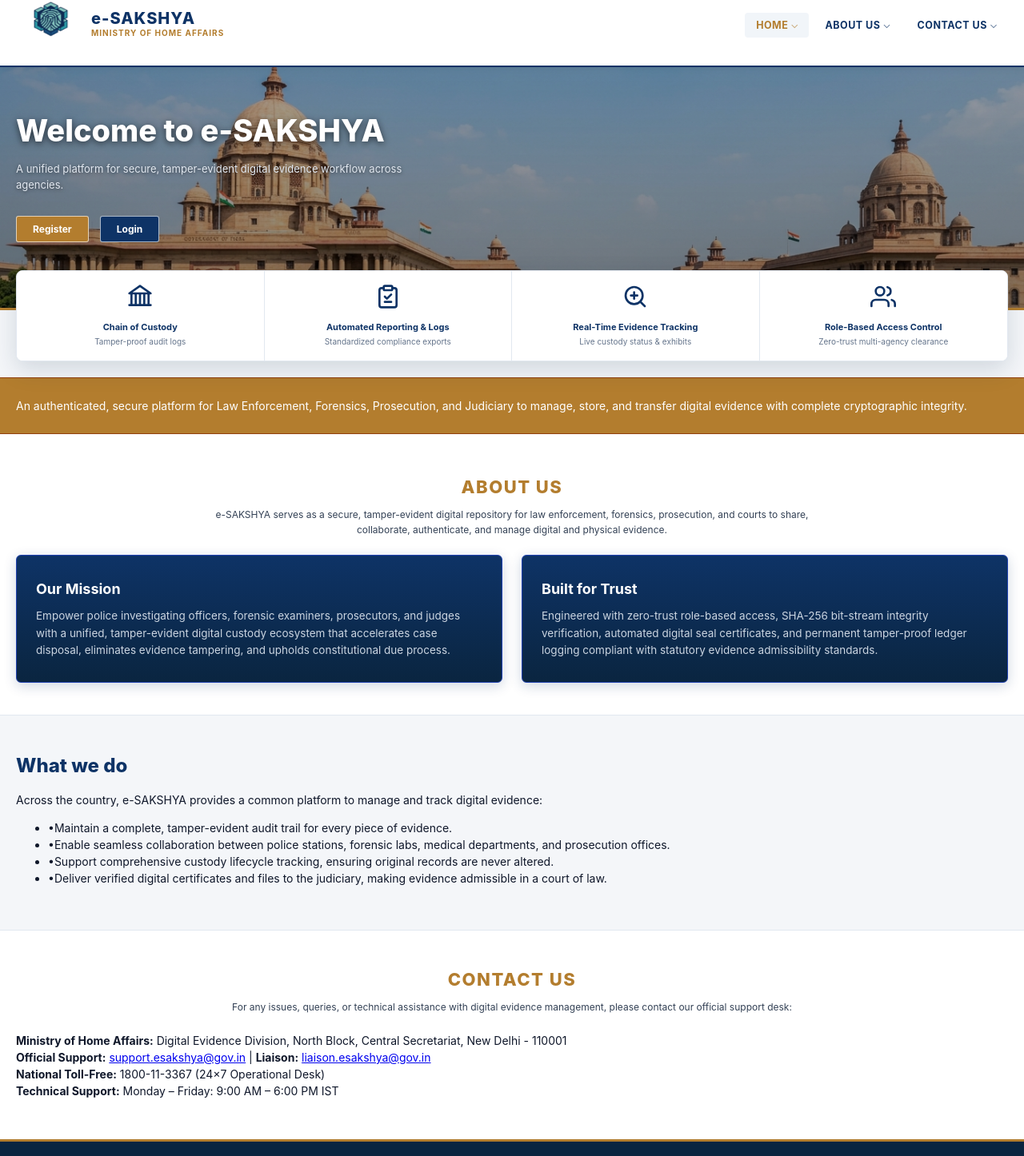
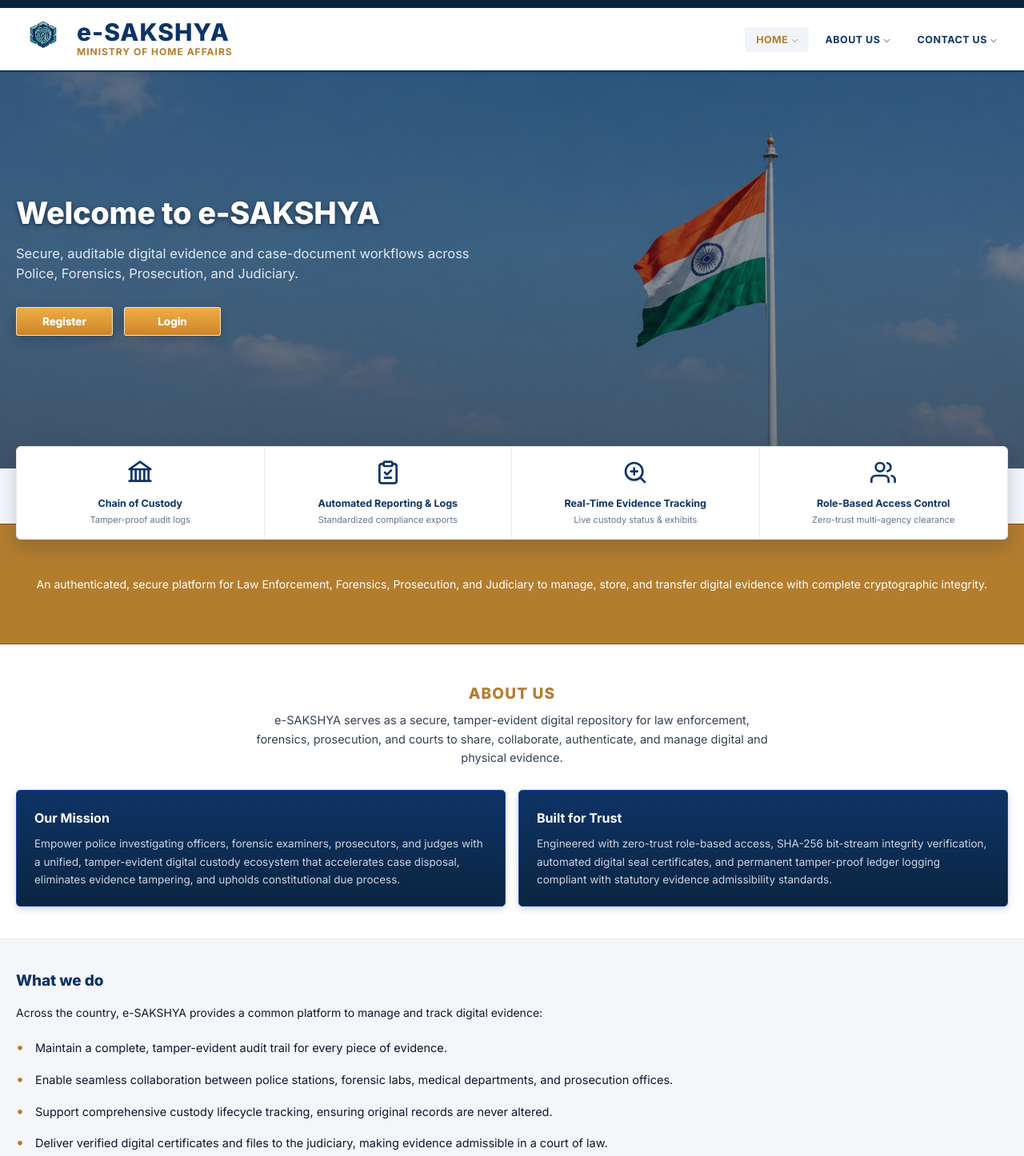
Before and after one commit to AayushiAggarwal-7/CICADA-frontend, a React (Vite) app: page / in a window 1280 px wide. Shown: the part 20-1466 px from the top of the page at 80% size. Built offline with nearby package versions, Linux system fonts and the light colour scheme.

Commit message:
refine landing page and shared styles

```diff
--- a/src/components/ContactSection.jsx
+++ b/src/components/ContactSection.jsx
@@ -11,22 +11,19 @@
         <div className="section-header-block">
           <h2 className="section-heading-ochre">CONTACT US</h2>
           <p className="section-lead-paragraph">
-            For any issues, queries, or technical assistance with digital evidence management, please contact our official support desk:
+            For queries, feedback, or technical support regarding e-SAKSHYA, reach out to the project team:
           </p>
         </div>
 
         <div className="contact-details-list-block">
           <div className="contact-line-item">
-            <strong>Ministry of Home Affairs:</strong> Digital Evidence Division, North Block, Central Secretariat, New Delhi - 110001
+            <strong>Email:</strong> <a href="mailto:esakshya.co@gmail.com">esakshya.co@gmail.com</a>
           </div>
           <div className="contact-line-item">
-            <strong>Official Support:</strong> <a href="mailto:support.esakshya@gov.in">support.esakshya@gov.in</a> | <strong>Liaison:</strong> <a href="mailto:liaison.esakshya@gov.in">liaison.esakshya@gov.in</a>
+            <strong>Project:</strong> Smart India Hackathon 2026 — Team CICADA
           </div>
           <div className="contact-line-item">
-            <strong>National Toll-Free:</strong> 1800-11-3367 (24×7 Operational Desk)
-          </div>
-          <div className="contact-line-item">
-            <strong>Technical Support:</strong> Monday – Friday: 9:00 AM – 6:00 PM IST
+            <strong>Prototype note:</strong> This is a prototype developed for Smart India Hackathon. For production deployment, this section would be replaced with the responsible ministry's official support channels.
           </div>
         </div>
       </div>
--- a/src/components/HeroSection.jsx
+++ b/src/components/HeroSection.jsx
@@ -1,7 +1,6 @@
 import React from 'react'
 import { useNavigate } from 'react-router-dom'
-import secretariatHeroImg from '../assets/secretariat_hero.jpg'
-
+import secretariatHeroImg from '../assets/tiranga.png'
 /**
  * Hero Section (Exact Figma Page 1 Frame 1)
  * - Central Secretariat architectural background
@@ -17,7 +16,7 @@
       id="hero-section"
       className="hero-architectural-section"
       style={{
-        backgroundImage: `linear-gradient(rgba(0, 0, 0, 0.35), rgba(0, 0, 0, 0.45)), url(${secretariatHeroImg})`,
+        backgroundImage: `linear-gradient(rgba(0, 0, 0, 0.28), rgba(0, 0, 0, 0.36)), url(${secretariatHeroImg})`,
       }}
     >
       <div className="site-container hero-inner-container">
@@ -27,7 +26,7 @@
           </h1>
 
           <p className="hero-sub-text">
-            A unified platform for secure, tamper-evident digital evidence workflow across agencies.
+            Secure, auditable digital evidence and case-document workflows across Police, Forensics, Prosecution, and Judiciary.
           </p>
 
           <div className="hero-cta-buttons-row">
--- a/src/components/Navbar.jsx
+++ b/src/components/Navbar.jsx
@@ -33,7 +33,7 @@
         <div className="site-container nav-flex-wrapper">
           {/* Brand Logo & Authority */}
           <Link to="/" className="brand-logo-group" title="e-SAKSHYA - Home">
-            <NationalEmblem size={82} color="#0f172a" />
+            <NationalEmblem size={64} color="#0f172a" />
             <div className="brand-identity-text">
               <span className="brand-primary-acronym">e-SAKSHYA</span>
               <span className="brand-authority-title">MINISTRY OF HOME AFFAIRS</span>
--- a/src/styles/landing.css
+++ b/src/styles/landing.css
@@ -1,49 +1,112 @@
+/* ==========================================================================
+   Typography setup
+   ========================================================================== */
+@import url('https://fonts.googleapis.com/css2?family=Inter:wght@400;500;600;700;800&display=swap');
+
+:root {
+  --font-base: 'Inter', -apple-system, BlinkMacSystemFont, 'Segoe UI', sans-serif;
+}
+
+body {
+  font-family: var(--font-base);
+  -webkit-font-smoothing: antialiased;
+}
+
+/* === Top navy accent bar === */
+.gov-universal-header::before {
+  content: '';
+  display: block;
+  width: 100%;
+  height: 30px;
+  background: var(--color-navy-dark);
+}
+
+/* ==========================================================================
+   HERO — fixed image framing + darkened overlay + reduced height
+   ========================================================================== */
 .hero-architectural-section {
   position: relative;
-  background-size: cover;
-  background-position: center top;
+  background-size: 130% auto;
+  /* shift focus down onto the buildings instead of empty sky */
+  background-position: center 42%;
   color: #ffffff;
-  padding: 60px 0 100px;
-  border-bottom: 3px solid var(--color-ochre-gold);
+  padding: 38px 0 58px;
+  min-height: 440px;
+  border-bottom: 0px solid var(--color-ochre-gold);
+  font-family: var(--font-base);
+  overflow: hidden;
+}
+
+/* Overlay tint — masks excess sky, matches the inspo's dark-navy wash,
+   and guarantees text contrast regardless of the source photo. */
+.hero-architectural-section::after {
+  content: '';
+  position: absolute;
+  inset: 0;
+  background: linear-gradient(
+    180deg,
+    rgba(10, 37, 64, 0.24) 0%,
+    rgba(10, 37, 64, 0.18) 45%,
+    rgba(10, 37, 64, 0.32) 100%
+  );
+  z-index: 0;
 }
 
 .hero-inner-container {
+  position: relative;
+  z-index: 1;
   display: flex;
   align-items: center;
-  justify-content: space-between;
+  justify-content: flex-start;
+  min-height: 400px;
 }
 
 .hero-content-block {
-  max-width: 820px;
+  max-width: 610px;
+  text-align: left;
+  transform: translateY(4px);
+  display: flex;
+  flex-direction: column;
+  align-items: flex-start;
 }
 
 .hero-badge-pill {
   display: inline-flex;
   align-items: center;
-  gap: 8px;
-  background: rgba(10, 37, 64, 0.85);
-  border: 1px solid var(--color-ochre-gold);
-  color: #ffd700;
-  font-size: 11px;
-  font-weight: 700;
-  padding: 4px 12px;
-  border-radius: 20px;
-  margin-bottom: 16px;
-  letter-spacing: 0.8px;
-  backdrop-filter: blur(4px);
+  background: transparent;
+  border: 0;
+  color: #f5d27c;
+  font-size: 12px;
+  font-weight: 800;
+  letter-spacing: 1.1px;
+  text-transform: uppercase;
+  padding: 0;
+  border-radius: 0;
+  margin: 0 0 10px;
 }
 
 .badge-bullet {
   color: var(--color-green-active);
-  font-size: 10px;
+  font-size: 9px;
+}
+
+.hero-context-line {
+  margin: 0 0 18px;
+  font-size: 15.5px;
+  font-weight: 600;
+  line-height: 1.4;
+  color: #f0f7ff;
+  letter-spacing: 0.15px;
 }
 
 .hero-main-headline {
-  font-size: 34px;
+  max-width: 560px;
+  font-size: clamp(32px, 3.1vw, 38px);
   font-weight: 800;
-  line-height: 1.25;
+  line-height: 1.18;
+  letter-spacing: -0.3px;
   margin: 0 0 16px;
-  text-shadow: 0 2px 8px rgba(0, 0, 0, 0.6);
+  text-shadow: 0 2px 6px rgba(0, 0, 0, 0.45);
 }
 
 .highlight-ochre {
@@ -51,31 +114,55 @@
 }
 
 .hero-sub-text {
-  font-size: 15px;
-  line-height: 1.6;
+  font-size: 16.5px;
+  font-weight: 400;
+  line-height: 1.55;
   color: #e2e8f0;
-  margin: 0 0 28px;
-  max-width: 720px;
-  text-shadow: 0 1px 4px rgba(0, 0, 0, 0.5);
+  margin: 0 0 26px;
+  max-width: 590px;
 }
 
 .hero-cta-buttons-row {
   display: flex;
   align-items: center;
   gap: 14px;
+  margin-top: 2px;
 }
 
+.btn-hero-action {
+  width: 121px;
+  justify-content: center;
+  background: linear-gradient(180deg, rgba(217, 154, 56, 0.95) 0%, rgba(184, 117, 32, 0.95) 100%);
+  border: 1px solid rgba(255, 255, 255, 0.5);
+  border-radius: 3px;
+  box-shadow: 0 4px 14px rgba(0, 0, 0, 0.2);
+  color: #ffffff;
+  filter: brightness(1.15);
+  -webkit-backdrop-filter: blur(10px);
+  backdrop-filter: blur(10px);
+  font-size: 13.5px;
+  font-weight: 700;
+  padding: 9px 20px;
+}
+
+.btn-hero-reg {
+  background: linear-gradient(180deg, rgba(217, 154, 56, 0.95) 0%, rgba(184, 117, 32, 0.95) 100%);
+}
+
+/* ==========================================================================
+   Feature ribbon — smaller, tighter, sits closer to hero
+   ========================================================================== */
 .feature-ribbon-wrapper {
   position: relative;
-  margin-top: -50px;
+  margin-top: -28px;
   z-index: 10;
-  padding: 0 0 20px;
+  padding: 0;
 }
 
 .feature-ribbon-card {
   background: #ffffff;
-  border-radius: 8px;
-  box-shadow: 0 10px 30px rgba(10, 37, 64, 0.15);
+  border-radius: 6px;
+  box-shadow: 0 10px 24px rgba(10, 37, 64, 0.2);
   border: 1px solid #e2e8f0;
   display: grid;
   grid-template-columns: repeat(4, 1fr);
@@ -83,10 +170,11 @@
 }
 
 .feature-pillar-item {
-  padding: 24px 20px;
+  padding: 16px 12px;
   border-right: 1px solid #e2e8f0;
-  transition: all 0.22s ease;
+  transition: transform 0.2s ease, box-shadow 0.2s ease, background 0.2s ease;
   background: #ffffff;
+  text-align: center;
 }
 
 .feature-pillar-item:last-child {
@@ -99,29 +187,34 @@
   box-shadow: inset 0 -3px 0 var(--color-navy-primary);
 }
 
+.feature-pillar-item:active {
+  transform: translateY(-1px) scale(0.99);
+}
+
 .pillar-icon-box {
-  font-size: 26px;
-  margin-bottom: 10px;
+  font-size: 20px;
+  margin-bottom: 6px;
 }
 
 .pillar-title {
-  margin: 0 0 6px;
-  font-size: 14.5px;
+  margin: 0 0 3px;
+  font-size: 12.5px;
   font-weight: 700;
   color: var(--color-navy-primary);
 }
 
 .pillar-desc {
   margin: 0;
-  font-size: 12px;
-  line-height: 1.5;
+  font-size: 11px;
+  line-height: 1.4;
   color: var(--color-text-muted);
 }
 
 .ochre-advisory-strip {
   background: var(--color-ochre-gold);
   color: #ffffff;
-  padding: 10px 0;
+  margin-top: -20px;
+  padding: 50px 0;
   border-top: 1px solid #92400e;
   border-bottom: 1px solid #92400e;
 }
@@ -129,74 +222,79 @@
 .advisory-flex-row {
   display: flex;
   align-items: center;
-  gap: 12px;
+  justify-content: center;
+  gap: 8px;
 }
 
 .advisory-badge {
   background: #78350f;
   color: #ffd700;
-  font-size: 10.5px;
+  font-size: 9.5px;
   font-weight: 800;
-  padding: 3px 8px;
+  padding: 2px 7px;
   border-radius: 3px;
-  letter-spacing: 0.5px;
+  letter-spacing: 0.4px;
   white-space: nowrap;
 }
 
 .advisory-text {
   margin: 0;
-  font-size: 12px;
-  line-height: 1.4;
+  font-size: 11.5px;
+  line-height: 1.3;
   color: #fffbeb;
 }
 
+/* ==========================================================================
+   About section — condensed
+   ========================================================================== */
 .about-extended-section {
-  padding: 50px 0 40px;
+  padding: 48px 0 40px;
   background: #ffffff;
   border-bottom: 1px solid #e2e8f0;
 }
 
 .section-header-block {
   text-align: center;
-  max-width: 800px;
-  margin: 0 auto 30px;
+  max-width: 640px;
+  margin: 0 auto 28px;
 }
 
 .section-heading-ochre {
-  font-size: 26px;
+  font-size: 19px;
   font-weight: 800;
   color: var(--color-ochre-gold);
-  letter-spacing: 1.5px;
+  letter-spacing: 1.2px;
   text-transform: uppercase;
-  margin: 0 0 8px;
+  margin: 0 0 6px;
 }
 
 .heading-gold-accent-line {
-  width: 60px;
-  height: 3.5px;
+  width: 40px;
+  height: 3px;
   background: var(--color-ochre-gold);
-  margin: 0 auto 14px;
+  margin: 0 auto 10px;
   border-radius: 2px;
 }
 
 .section-heading-navy {
-  font-size: 24px;
+  font-size: 19px;
   font-weight: 800;
+  letter-spacing: -0.1px;
   color: var(--color-navy-primary);
-  margin: 0 0 8px;
+  margin: 0 0 6px;
 }
 
 .heading-navy-accent-line {
-  width: 60px;
-  height: 3.5px;
+  width: 40px;
+  height: 3px;
   background: var(--color-navy-primary);
-  margin: 0 auto 14px;
+  margin: 0 auto 10px;
   border-radius: 2px;
 }
 
 .section-lead-paragraph {
   font-size: 14.5px;
-  line-height: 1.6;
+  line-height: 1.65;
   color: #334155;
   margin: 0;
 }
@@ -204,48 +302,43 @@
 .dual-navy-cards-grid {
   display: grid;
   grid-template-columns: 1fr 1fr;
-  gap: 24px;
+  gap: 16px;
+  margin-top: 8px;
 }
 
 .navy-feature-card {
   background: linear-gradient(180deg, #0e3366 0%, #0a2540 100%);
   color: #ffffff;
-  padding: 28px 24px;
-  border-radius: 6px;
-  box-shadow: 0 4px 16px rgba(14, 51, 102, 0.2);
+  padding: 22px 22px;
+  border-radius: 5px;
+  box-shadow: 0 3px 10px rgba(14, 51, 102, 0.2);
   border: 1px solid #1e40af;
-  transition: transform 0.2s ease, box-shadow 0.2s ease;
-}
-
-.navy-feature-card:hover {
-  transform: translateY(-3px);
-  box-shadow: 0 8px 24px rgba(10, 37, 64, 0.35);
 }
 
 .card-top-icon-row {
   display: flex;
   align-items: center;
   justify-content: space-between;
-  margin-bottom: 12px;
+  margin-bottom: 8px;
 }
 
 .card-icon-emblem {
-  font-size: 24px;
+  font-size: 20px;
 }
 
 .card-tag-pill {
-  font-size: 10px;
+  font-size: 9px;
   font-weight: 700;
   background: rgba(255, 255, 255, 0.15);
   color: #ffd700;
-  padding: 2px 8px;
+  padding: 2px 7px;
   border-radius: 3px;
-  letter-spacing: 0.5px;
+  letter-spacing: 0.4px;
 }
 
 .navy-card-title {
-  margin: 0 0 10px;
-  font-size: 18px;
+  margin: 0 0 9px;
+  font-size: 16px;
   font-weight: 700;
   color: #ffffff;
 }
@@ -253,115 +346,187 @@
 .navy-card-body {
   margin: 0;
   font-size: 13.5px;
-  line-height: 1.6;
+  line-height: 1.65;
   color: #cbd5e1;
 }
 
+/* ==========================================================================
+   What we do — condensed
+   ========================================================================== */
 .what-we-do-section {
-  padding: 45px 0 40px;
+  padding: 38px 0 36px;
   background: var(--color-bg-page);
   border-bottom: 1px solid #e2e8f0;
 }
 
 .section-sub-text {
-  font-size: 13.5px;
+  font-size: 12.5px;
+  line-height: 1.5;
   color: var(--color-text-muted);
-  margin: 0;
+  margin: 0 0 14px;
+}
+
+.what-we-do-bullets-list {
+  list-style: none;
+  margin: 22px 0 0;
+  padding: 0;
+}
+
+.bullet-point-row {
+  display: flex;
+  align-items: flex-start;
+  gap: 12px;
+  margin: 0 0 16px;
+}
+
+.bullet-dash-mark {
+  display: inline-block;
+  width: 12px;
+  flex-shrink: 0;
+  color: var(--color-ochre-gold);
+  font-size: 18px;
+  line-height: 1;
+  margin-top: 2px;
+}
+
+.bullet-text {
+  font-size: 14.5px;
+  line-height: 1.65;
 }
 
 .pillars-grid-two {
   display: grid;
   grid-template-columns: 1fr 1fr;
-  gap: 20px;
+  gap: 14px;
 }
 
 .pillar-detail-card {
   background: #ffffff;
   border: 1px solid #cbd5e1;
-  border-left: 4px solid var(--color-navy-primary);
+  border-left: 3px solid var(--color-navy-primary);
   border-radius: 4px;
-  padding: 18px 20px;
+  padding: 12px 14px;
   display: flex;
   align-items: flex-start;
-  gap: 16px;
-  box-shadow: 0 2px 6px rgba(0, 0, 0, 0.04);
-  transition: all 0.2s ease;
+  gap: 10px;
 }
 
 .pillar-detail-card:hover {
-  transform: translateY(-2px);
-  box-shadow: 0 6px 16px rgba(0, 0, 0, 0.08);
   border-left-color: var(--color-ochre-gold);
 }
 
 .pillar-icon-circle {
-  font-size: 24px;
+  font-size: 18px;
   background: #f1f5f9;
   border-radius: 50%;
-  width: 44px;
-  height: 44px;
+  width: 34px;
+  height: 34px;
   display: grid;
   place-items: center;
   flex-shrink: 0;
 }
 
 .pillar-heading {
-  margin: 0 0 6px;
-  font-size: 14.5px;
+  margin: 0 0 3px;
+  font-size: 13px;
   font-weight: 700;
   color: var(--color-navy-primary);
 }
 
 .pillar-paragraph {
   margin: 0;
-  font-size: 12.5px;
-  line-height: 1.55;
+  font-size: 11.5px;
+  line-height: 1.5;
   color: #475569;
 }
 
+/* ==========================================================================
+   Contact — condensed
+   ========================================================================== */
 .contact-extended-section {
-  padding: 45px 0 50px;
+  padding: 36px 0 44px;
   background: #ffffff;
+}
+
+.contact-details-list-block {
+  margin-top: 22px;
+  padding: 18px 22px;
+  border: 1px solid #e2e8f0;
+  border-left: 3px solid var(--color-navy-primary);
+  background: #f8fafc;
+  border-radius: 4px;
+}
+
+.contact-line-item {
+  font-size: 14px;
+  line-height: 1.7;
+  color: #334155;
+  padding: 5px 0;
+}
+
+.dems-landing-page-root .gov-official-footer {
+  padding: 22px 0;
+  font-size: 13px;
+}
+
+.dems-landing-page-root .footer-flex-container {
+  align-items: flex-start;
+  gap: 18px 32px;
+}
+
+.dems-landing-page-root .footer-left-meta strong {
+  font-size: 15px;
+}
+
+.dems-landing-page-root .footer-agency-sub {
+  font-size: 12px;
+  line-height: 1.5;
+}
+
+.dems-landing-page-root .footer-right-compliance {
+  max-width: 720px;
+  align-items: flex-start;
+  flex-wrap: wrap;
+  gap: 6px 10px;
+  font-size: 12px;
+  line-height: 1.55;
 }
 
 .contact-cards-grid {
   display: grid;
   grid-template-columns: repeat(3, 1fr);
-  gap: 20px;
+  gap: 14px;
+  margin-top: 20px;
 }
 
 .contact-info-card {
   background: #f8fafc;
   border: 1px solid #cbd5e1;
-  border-radius: 6px;
-  padding: 24px 20px;
-  text-align: center;
-  box-shadow: 0 2px 6px rgba(0, 0, 0, 0.04);
-  transition: all 0.2s ease;
+  border-radius: 5px;
+  padding: 16px 14px;
+  text-align: left;
 }
 
 .contact-info-card:hover {
-  transform: translateY(-3px);
-  box-shadow: 0 8px 20px rgba(0, 0, 0, 0.08);
   border-color: var(--color-ochre-gold);
 }
 
 .contact-card-icon {
-  font-size: 30px;
-  margin-bottom: 12px;
+  font-size: 22px;
+  margin-bottom: 6px;
 }
 
 .contact-card-title {
-  margin: 0 0 8px;
-  font-size: 15px;
+  margin: 0 0 4px;
+  font-size: 13.5px;
   font-weight: 700;
   color: var(--color-navy-primary);
 }
 
 .contact-card-text {
   margin: 0;
-  font-size: 13px;
-  line-height: 1.6;
+  font-size: 12px;
+  line-height: 1.55;
   color: #475569;
 }
 
@@ -370,6 +535,10 @@
   font-weight: 600;
   text-decoration: underline;
 }
+
+/* ==========================================================================
+   Responsive
+   ========================================================================== */
 
 @media (max-width: 1200px) {
   .feature-ribbon-card {
@@ -390,8 +559,17 @@
     display: none;
   }
 
+  .hero-architectural-section {
+    padding: 30px 0 30px;
+    min-height: 220px;
+  }
+
+  .hero-content-block {
+    transform: translateY(8px);
+  }
+
   .hero-main-headline {
-    font-size: 26px;
+    font-size: 22px;
   }
 
   .feature-ribbon-card {
@@ -399,85 +577,12 @@
   }
 
   .feature-ribbon-wrapper {
-    margin-top: -20px;
+    margin-top: -16px;
   }
-}
 
-.hero-architectural-section {
-  min-height: 300px;
-  padding: 58px 0 82px;
-  background-position: center 38%;
-}
-
-.hero-main-headline {
-  max-width: 560px;
-  font-size: clamp(26px, 3.4vw, 38px);
-  line-height: 1.12;
-}
-
-.hero-sub-text {
-  max-width: 520px;
-  font-size: 13px;
-}
-
-.btn-hero-action {
-  border: 1px solid rgba(255, 255, 255, 0.65);
-  border-radius: 3px;
-  color: #ffffff;
-  font-size: 12px;
-  font-weight: 700;
-  padding: 8px 20px;
-}
-
-.btn-hero-reg {
-  background: var(--color-ochre-gold);
-}
-
-.btn-hero-log {
-  background: var(--color-navy-primary);
-}
-
-.feature-pillar-item {
-  padding: 16px 14px;
-  text-align: center;
-}
-
-.pillar-icon-box {
-  margin-bottom: 4px;
-}
-
-.pillar-title {
-  font-size: 11px;
-  margin-bottom: 2px;
-}
-
-.pillar-desc {
-  font-size: 10px;
-}
-
-.section-header-block {
-  margin-bottom: 22px;
-}
-
-.section-heading-ochre {
-  font-size: 22px;
-}
-
-.section-lead-paragraph,
-.section-sub-text,
-.pillar-paragraph,
-.contact-card-text {
-  font-size: 12px;
-}
-
-@media (max-width: 768px) {
   .site-container,
   .dash-full-container {
     padding-left: 14px;
     padding-right: 14px;
   }
-
-  .hero-architectural-section {
-    padding-top: 44px;
-  }
 }
--- a/src/styles/shared.css
+++ b/src/styles/shared.css
@@ -24,7 +24,7 @@
 
 .gov-main-navbar {
   background: #ffffff;
-  padding: 10px 0;
+  padding: 7px 0;
 }
 
 .nav-flex-wrapper {
@@ -41,13 +41,18 @@
   text-decoration: none;
 }
 
+.national-emblem-svg {
+  display: block;
+  flex-shrink: 0;
+}
+
 .brand-identity-text {
   display: flex;
   flex-direction: column;
 }
 
 .brand-primary-acronym {
-  font-size: 20px;
+  font-size: 30px;
   font-weight: 800;
   color: var(--color-navy-primary);
   letter-spacing: 1px;
@@ -55,7 +60,7 @@
 }
 
 .brand-authority-title {
-  font-size: 10px;
+  font-size: 12px;
   font-weight: 700;
   color: var(--color-ochre-gold);
   letter-spacing: 1px;
```
Also changed, not shown: src/assets/tiranga.png (added).
